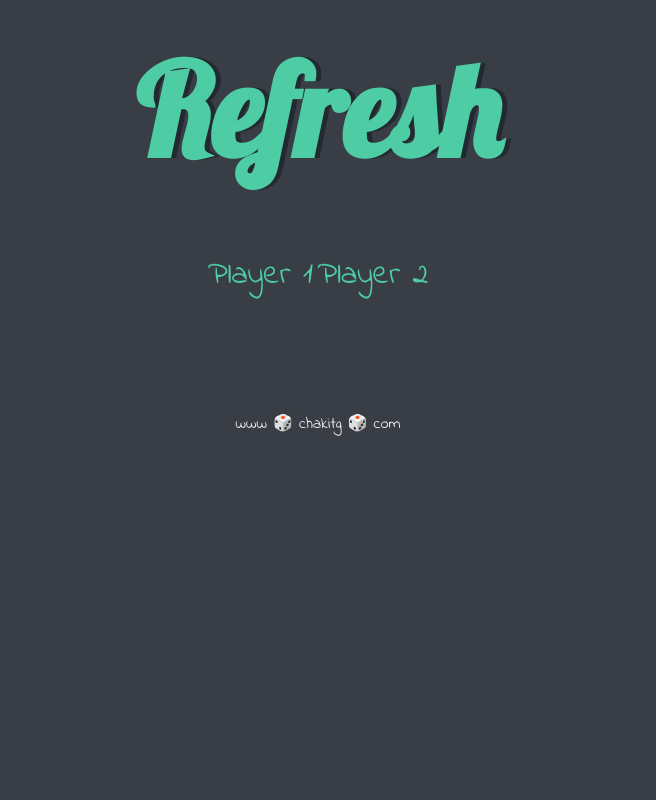
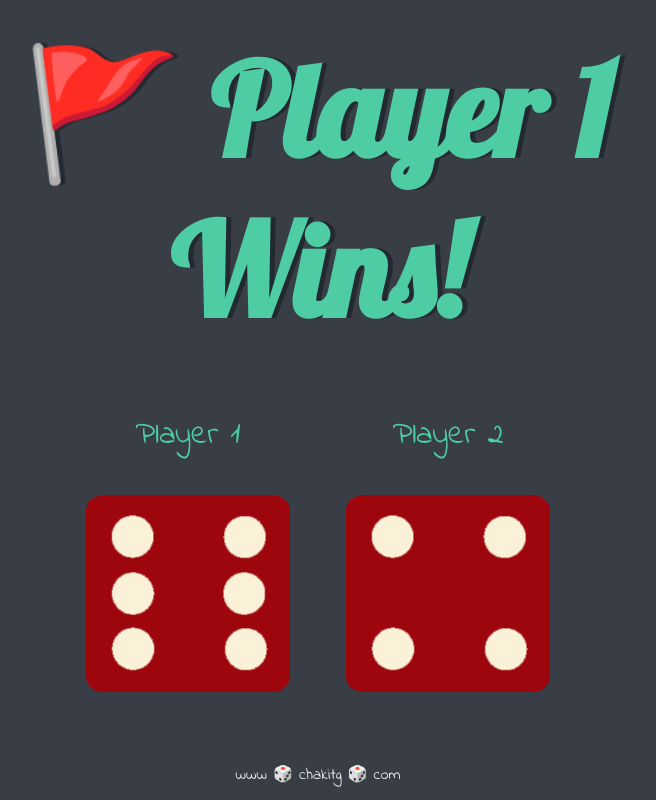
Before and after one commit to chakitg/dices, a plain HTML site: page dicee.html in a window 1280 px wide. Shown: the whole page, without its empty margins (322-978 px from the left). Drawn offline with Linux system fonts and the light colour scheme.

Commit message:
completed code

```diff
--- a/dicee.html
+++ b/dicee.html
@@ -14,12 +14,12 @@
 
       <div class="dice">
         <p>Player 1</p>
-        <img class="img1" src="">
+        <img class="img1" src="./images/dice6.png">
       </div>
 
       <div class="dice">
         <p>Player 2</p>
-        <img class="img2" src="">
+        <img class="img2" src="./images/dice6.png">
       </div>
 
     </div>
--- a/index.js
+++ b/index.js
@@ -0,0 +1,27 @@
+var randomNumber1 = Math.floor(Math.random() * 6) + 1;
+
+var randomDiceImage = "dice" + randomNumber1 + ".png";
+
+var randomImageSource = "images/" + randomDiceImage;
+
+var image1 = document.querySelectorAll("img")[0];
+
+image1.setAttribute("src", randomImageSource);
+
+
+var randomNumber2 = Math.floor(Math.random() * 6) + 1;
+
+var randomImageSource2 = "images/dice" + randomNumber2 + ".png";
+
+document.querySelectorAll("img")[1].setAttribute("src", randomImageSource2);
+
+
+if(randomNumber1 > randomNumber2){
+    document.querySelector("h1").innerHTML = "🚩 Player 1 Wins!";
+}
+else if(randomNumber1 < randomNumber2){
+    document.querySelector("h1").innerHTML = "Player 2 Wins! 🚩";
+}
+else{
+    document.querySelector("h1").innerHTML = "Draw!";
+}
```
